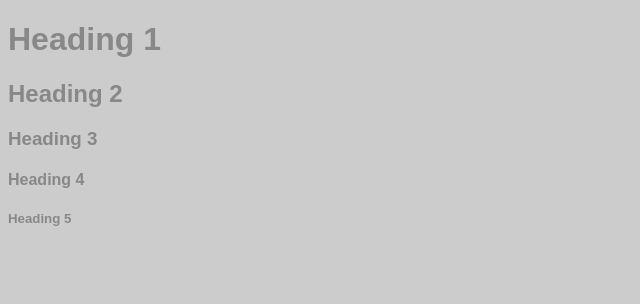
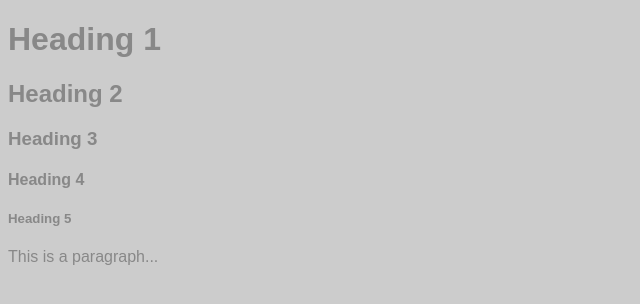
Before and after one commit to Be0wolf/fake-project, a plain HTML site: page index.html in a window 1280 px wide. Shown: the whole page, without its empty margins (0-640 px from the left). Drawn offline with Linux system fonts and the light colour scheme.

Commit message:
added a paragraph

```diff
--- a/index.html
+++ b/index.html
@@ -12,6 +12,7 @@
 	<h3>Heading 3</h3>
 	<h4>Heading 4</h4>
 	<h5>Heading 5</h5>
+	<p>This is a paragraph...</p>
 </div>
 </body>
 </html>
```
